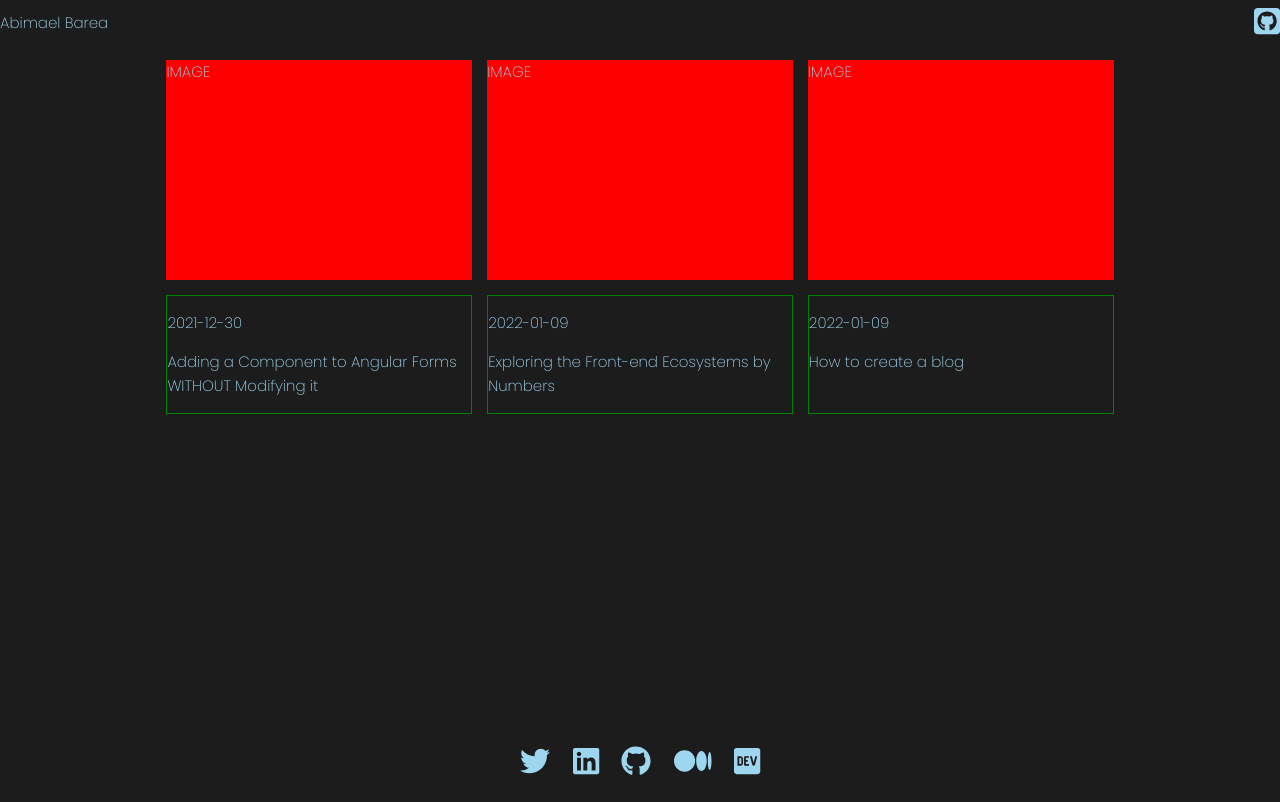
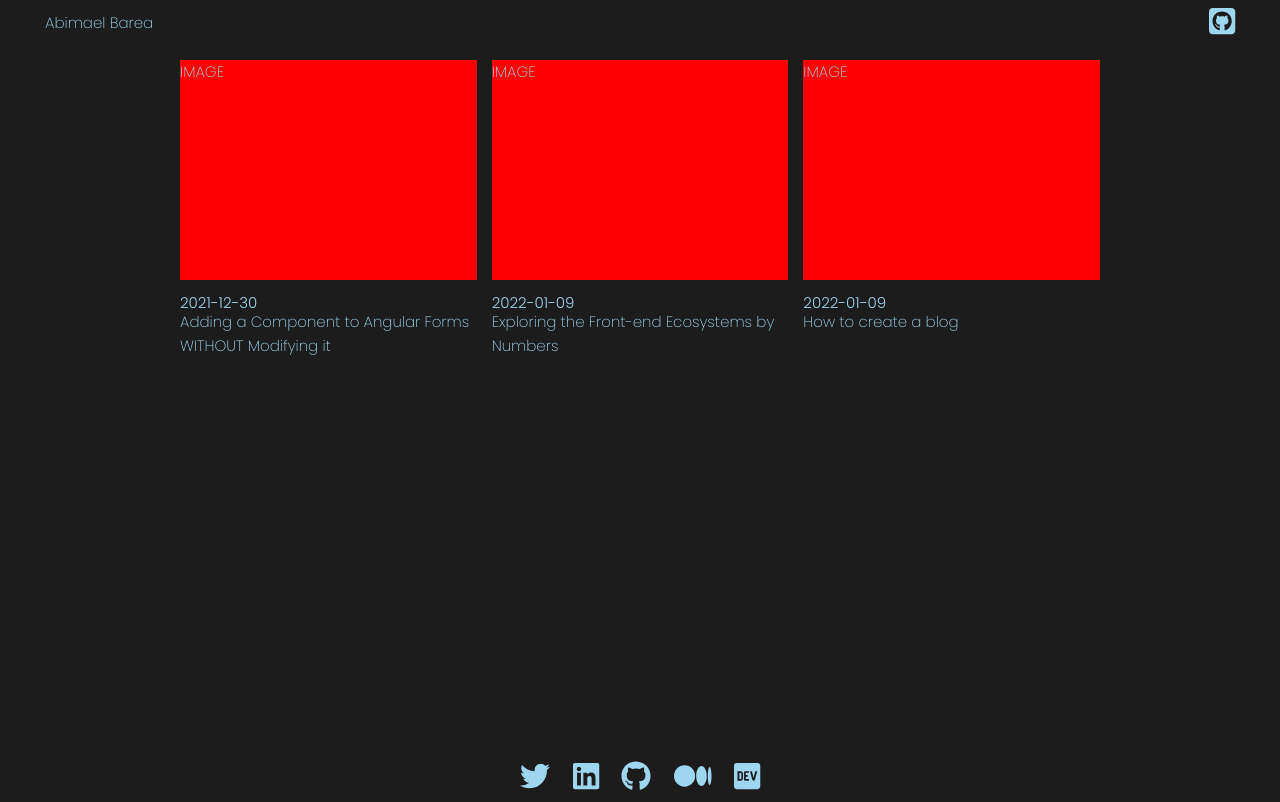
Before and after one commit to abimaelbarea/abimaelbarea.com, a Next.js app: page /blog in a window 1280 px wide. Built offline with nearby package versions, Linux system fonts and the light colour scheme.

Commit message:
feat(css): updating styles

```diff
--- a/components/BlogPost.tsx
+++ b/components/BlogPost.tsx
@@ -14,7 +14,7 @@ const BlogPost = ({ post }: BlogPostProps) => {
       <a className={styles.item}>
         <p className={styles.image}>IMAGE</p>
         <div className={styles.title}>
-          <p>{post.date}</p>
+          <time>{post.date}</time>
           <p>{post.title}</p>
         </div>
       </a>
--- a/components/Code.tsx
+++ b/components/Code.tsx
@@ -1,9 +1,5 @@
-import { Prism as SyntaxHighlighter } from "react-syntax-highlighter";
-
-/**
- syntax-highlighter theme
- syntax-highlighter - copy code & view raw
- */
+import SyntaxHighlighter from 'react-syntax-highlighter';
+import { darcula } from 'react-syntax-highlighter/dist/cjs/styles/hljs';
 
 const retrieveLanguage = (className: string): string | undefined => {
   return className.split("-").pop();
@@ -17,6 +13,7 @@ type CodeProps = {
 const Code = ({ className, children }: CodeProps) => {
   return (
     <SyntaxHighlighter
+      style={darcula}
       language={retrieveLanguage(className)}
       showLineNumbers={true}
       wrapLongLines={true}
--- a/components/appFooter.module.css
+++ b/components/appFooter.module.css
@@ -1,7 +1,7 @@
-.footer {
+.content {
   display: flex;
   justify-content: space-between;
-  height: 5em;
+  height: 3em;
   width: inherit;
 }
 
--- a/components/appFooter.tsx
+++ b/components/appFooter.tsx
@@ -10,7 +10,7 @@ import styles from "./appFooter.module.css";
 
 const AppFooter = () => {
   return (
-    <footer className={styles.footer}>
+    <footer className={styles.content}>
       <nav className={styles.navigation}>
         <a href="https://twitter.com/abimaelbarea" target="_blank">
           <FontAwesomeIcon icon={faTwitter} />
--- a/components/appHeader.module.css
+++ b/components/appHeader.module.css
@@ -1,6 +1,7 @@
-.header {
+.content {
   height: 3em;
-  width: inherit;
+  width: calc(100% - 6em);
+  padding: 0 3em;
   position: fixed;
   top: 0;
   z-index: 1;
@@ -20,3 +21,10 @@
 .actions > * {
   font-size: var(--font-icons-size-small);
 }
+
+@media only screen and (max-width: 780px) {
+  .content {
+    width: calc(100% - 2em);
+    padding: 0 1em;
+  }
+}
--- a/components/appHeader.tsx
+++ b/components/appHeader.tsx
@@ -5,7 +5,7 @@ import styles from "./appHeader.module.css";
 
 const AppHeader = () => {
   return (
-    <header className={styles.header}>
+    <header className={styles.content}>
       <Link href="/">Abimael Barea</Link>
       <div className={styles.actions}>
         <a
--- a/components/blogPost.module.css
+++ b/components/blogPost.module.css
@@ -11,8 +11,13 @@
 }
 
 .title {
+  display: flex;
+  flex-direction: column;
   flex-grow: 1;
-  border: 1px solid green;
+}
+
+.title * {
+  margin: 0;
 }
 
 @media only screen and (max-width: 1200px) {
--- a/pages/blog/[id].tsx
+++ b/pages/blog/[id].tsx
@@ -27,8 +27,10 @@ const Post = ({ info, source }: PostProps) => {
         <header className={styles.header}>
           <time>{info.date}</time>
           <h1>{info.title}</h1>
-          <h2>{info.subtitle}</h2>
-          <Image src={info.headline} width={1000} height={420} />
+          <span>{info.subtitle}</span>
+          <div className={`img-wrapper ${styles.image}`}>
+            <Image src={info.headline} width={1000} height={420} />
+          </div>
         </header>
         <MDXRemote compiledSource={source} components={MDXComponentMapper} />
       </article>
--- a/pages/blog/index.tsx
+++ b/pages/blog/index.tsx
@@ -18,7 +18,7 @@ type BlogProps = {
 const Blog: NextPage<BlogProps> = ({ posts }: BlogProps) => {
   return (
     <div className={styles.content}>
-      {posts?.map((post: any, index: number) => (
+      {posts?.map((post, index) => (
         <BlogPost key={index} post={post}></BlogPost>
       ))}
     </div>
--- a/styles/globals.css
+++ b/styles/globals.css
@@ -38,6 +38,7 @@
   --font-variant-table-content: 100 0.9rem/1.1 var(--font-family);
 
   --font-variant-li: 200 1rem/1.8 var(--font-family);
+  --font-variant-time: 300 1rem/1 var(--font-family);
 }
 
 /*************************************************
@@ -93,7 +94,7 @@ h6 {
 }
 
 hr {
-  margin: 4em 8em;
+  margin: 3em 6em;
   color: var(--separator-color);
 }
 
@@ -103,6 +104,14 @@ hr {
 
 strong {
   font-weight: var(--font-strong);
+}
+
+time {
+  font: var(--font-variant-time);
+}
+
+pre {
+  font-size: 0.9rem;
 }
 
 a {
@@ -128,8 +137,8 @@ li {
 
 .table-wrapper {
   display: flex;
-  margin-block-start: 2em;
-  margin-block-end: 2em;
+  margin-block-start: 1em;
+  margin-block-end: 1em;
   overflow-y: auto;
 }
 
--- a/stylesPages/app.module.css
+++ b/stylesPages/app.module.css
@@ -1,17 +1,12 @@
-
 .content {
-  display: block;
-  min-height: calc(100% - 8em);
-  width: auto;
-  padding-top: 3em;
-  padding-right: 13%;
-  padding-left: 13%;
+  min-height: calc(100% - 6em);
+  padding: 3em 12em 0 12em;
 }
 
 @media only screen and (max-width: 1200px) {
   .content {
-    padding-right: 9%;
-    padding-left: 9%;
+    padding-right: 10%;
+    padding-left: 10%;
   }
 }
 
--- a/stylesPages/article.module.css
+++ b/stylesPages/article.module.css
@@ -13,29 +13,12 @@
   flex-direction: column;
 }
 
-.header time {
-  font-size: 0.9em;
-  font-weight: 200;
-  color: white;
+.header h1 {
+  margin: 0.25em 0;
 }
 
-.header h1 {
-  margin: 0 0 0.25em 0;
-  font-size: 2em;
-  font-weight: 500;
-  line-height: 1.2em;
-  color: white;
-}
-
-.header h2 {
-  margin: 0;
-  font-size: 1.1em;
-  font-weight: 200;
-  color: white;
-}
-
-.header span {
-  margin: 1em 0 0 0 !important;
+.image {
+  margin: 0.5em 0 1em 0;
 }
 
 .share {
```
